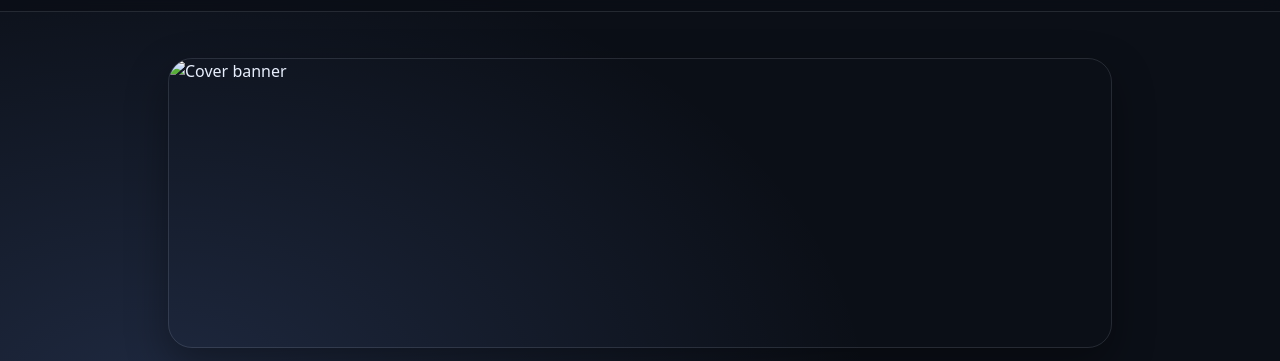
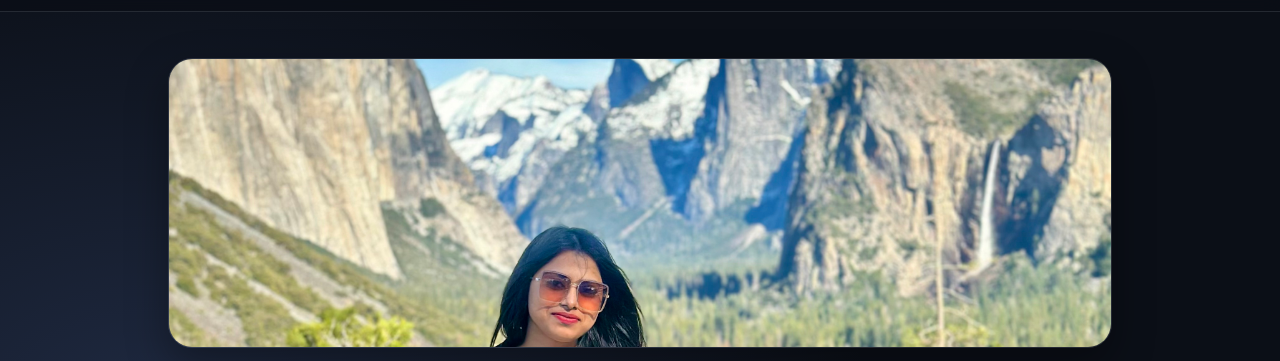
Before and after one commit to Isushmita/Sushmitajadhav.github.io, a plain HTML site: page index.html in a window 1280 px wide. Shown: the part 43-404 px from the top of the page. Drawn offline with Linux system fonts and the light colour scheme.

Commit message:
Change cover image format from jpg to jpeg

```diff
--- a/index.html
+++ b/index.html
@@ -24,7 +24,7 @@
   <main id="top" class="container">
 
     <section class="cover">
-      <img class="cover-img" src="assets/cover/cover.jpg" alt="Cover banner" />
+      <img class="cover-img" src="assets/cover/cover.jpeg" alt="Cover banner" />
     </section>
 
     <section id="about" class="intro">
```
